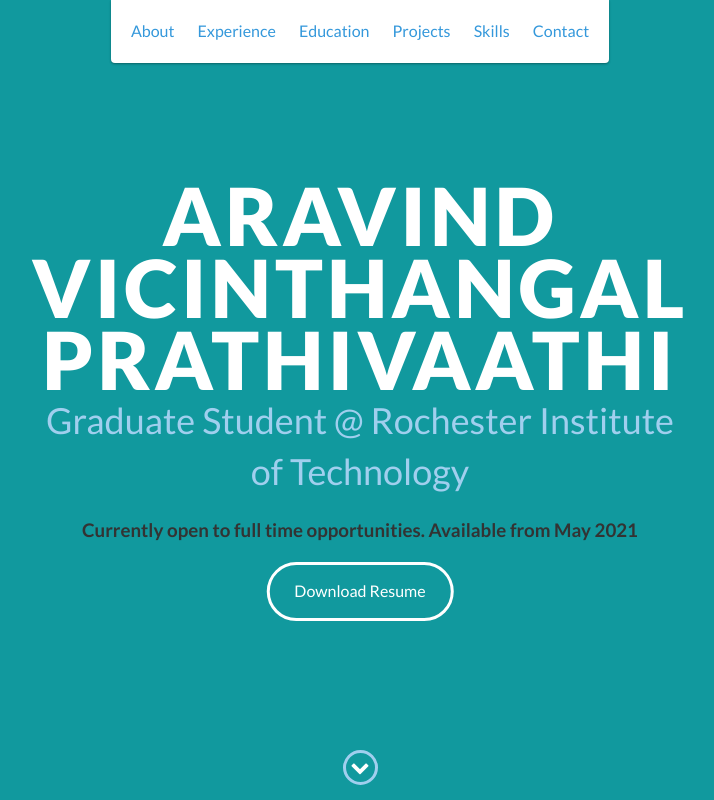
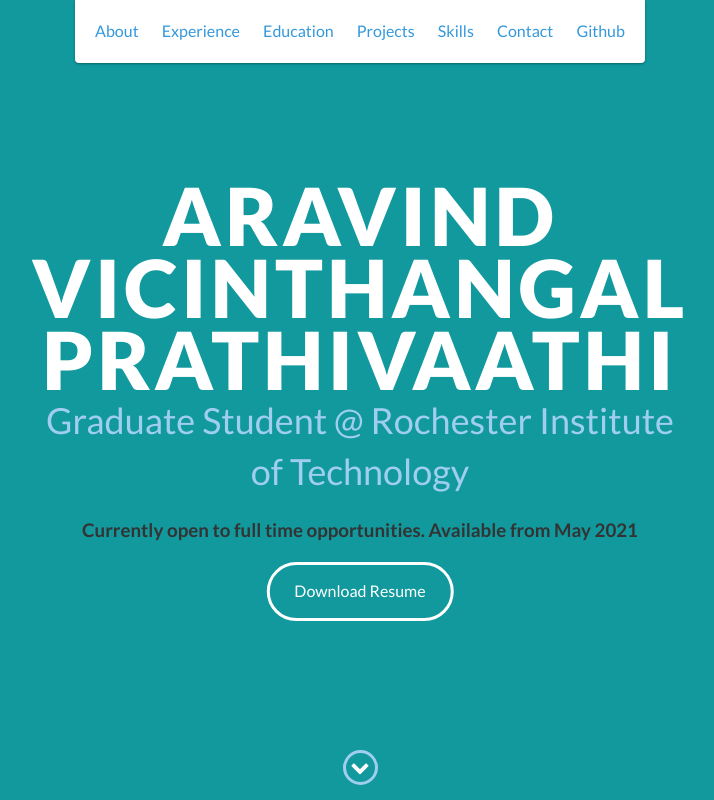
Before and after one commit to VPAravind/Aravind-Vicinthangal-Prathivaathi, a website: page index.html in a window 1280 px wide. Shown: the top 800 px of the page, without its empty margins (280-994 px from the left). Drawn offline with nearby package versions, Linux system fonts and the light colour scheme.

Commit message:
Update index.html

```diff
--- a/index.html
+++ b/index.html
@@ -41,6 +41,9 @@
             </li>
             <li>
                 <a href="#contact">Contact</a>
+            </li>
+	    <li>
+                <a href="https://www.github.com/vparavind">Github</a>
             </li>
         </ul>
     </header>
```
